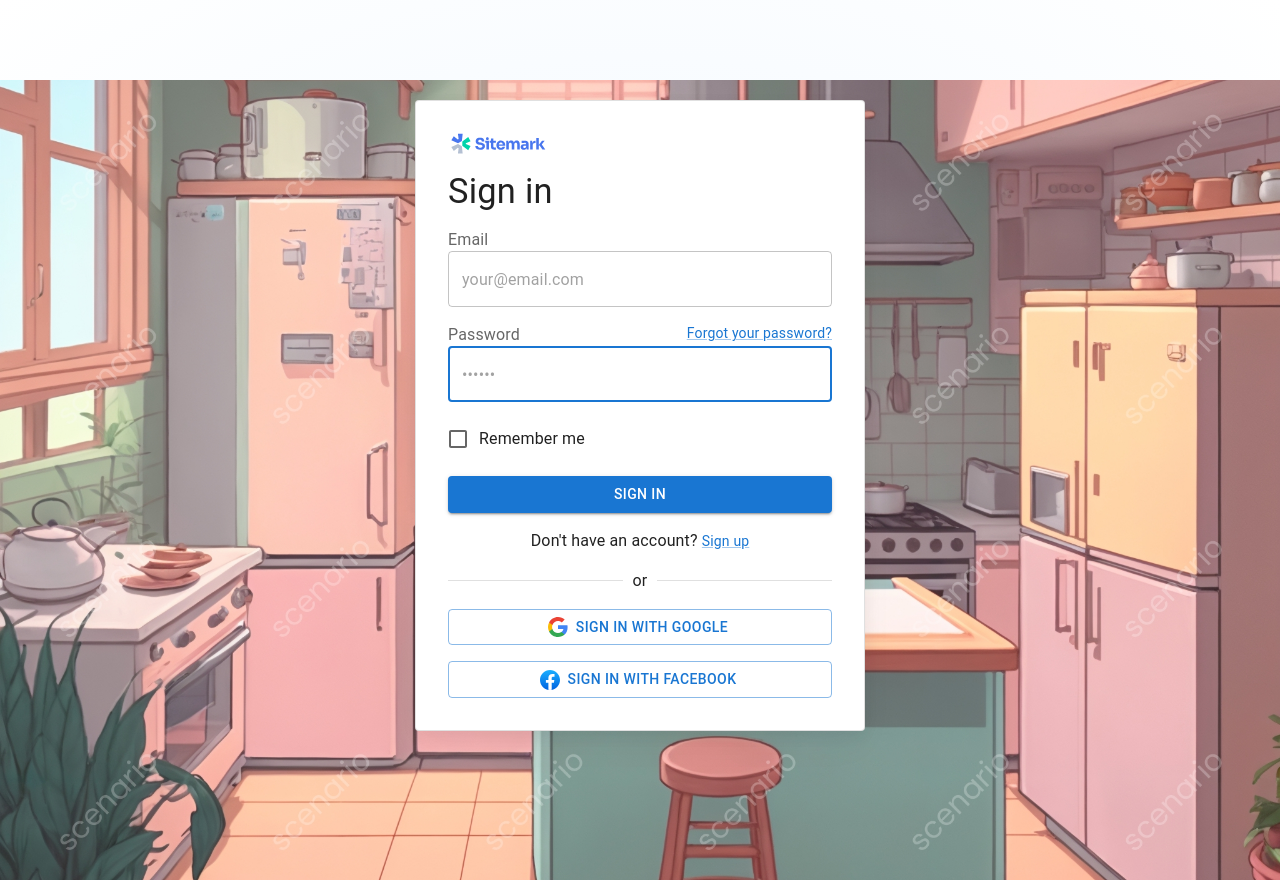
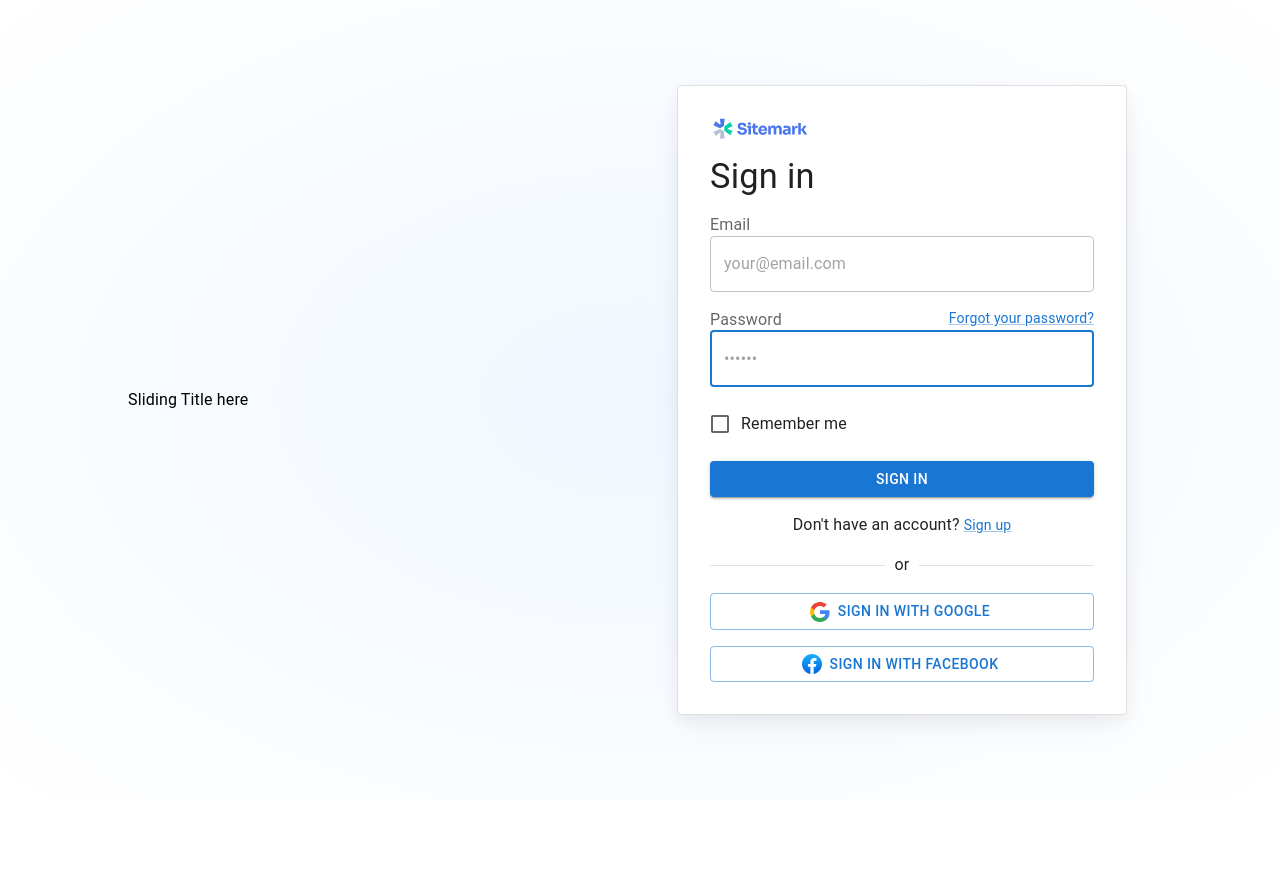
Before and after one commit to 4rcher0116/cooking-companion, a React (Create React App) app: page / in a window 1280 px wide. After the commit the page ends 800 px from the top, so only its background shows below. Built offline with nearby package versions, Linux system fonts and the light colour scheme.

Commit message:
Login Page Rework

```diff
--- a/src/App.css
+++ b/src/App.css
@@ -1,27 +1,35 @@
+/* Ensure .App takes up the full viewport */
 .App {
-  text-align: center;
+  width: 100vw;
+  height: 100vh;
+  display: flex;
+  flex-direction: column;
 }
 
-.App-logo {
-  height: 40vmin;
-  pointer-events: none;
-}
-
-@media (prefers-reduced-motion: no-preference) {
-  .App-logo {
-    animation: App-logo-spin infinite 20s linear;
-  }
-}
-
+/* Styling for the header in your views, if needed */
 .App-header {
+  width: 100%;
+  height: 100%;
   background-color: #282c34;
-  min-height: 100vh;
   display: flex;
   flex-direction: column;
   align-items: center;
   justify-content: center;
   font-size: calc(10px + 2vmin);
   color: white;
+}
+
+/* Example styles for the logo, if used */
+.App-logo {
+  height: 40vmin;
+  pointer-events: none;
+}
+
+/* Optional spinning animation */
+@media (prefers-reduced-motion: no-preference) {
+  .App-logo {
+    animation: App-logo-spin infinite 20s linear;
+  }
 }
 
 .App-link {
--- a/src/App.tsx
+++ b/src/App.tsx
@@ -2,9 +2,11 @@
 import Dashboard from './views/Dashboard';
 import Login from './views/Login';
 import Account from './views/Account';
+import './App.css';
 
 function App() {
   return (
+    <div className="App">
       <Router>
         <Routes>
           <Route path="/" element={<Login />} />
@@ -12,6 +14,7 @@
           <Route path="/userAccount" element={<Account />} />
         </Routes>
       </Router>
+    </div>
   );
 }
 
--- a/src/components/LoginModules/Signin.tsx
+++ b/src/components/LoginModules/Signin.tsx
@@ -36,7 +36,6 @@
 
 const SignInContainer = styled(Stack)(({ theme }) => ({
   padding: 20,
-  marginTop: '10vh',
   '&::before': {
     content: '""',
     display: 'flex',
@@ -51,6 +50,7 @@
         'radial-gradient(at 50% 50%, hsla(210, 100%, 16%, 0.5), hsl(220, 30%, 5%))',
     }),
   },
+  width: 'min(500px, 50vw)'
 }));
 
 export default function SignIn(props: { disableCustomTheme?: boolean }) {
--- a/src/index.css
+++ b/src/index.css
@@ -1,5 +1,24 @@
+/* index.scss */
+
+/* Reset default margin */
+body, html {
+  margin: 0;
+  padding: 0;
+  width: 100%;
+  height: 100%;
+}
+
+/* Ensure #root takes the full viewport size */
+#root {
+  width: 100vw;
+  height: 100vh;
+  display: flex; /* Optional: This makes it easier to center content */
+  justify-content: center; /* Optional: Horizontally center content */
+  align-items: center; /* Optional: Vertically center content */
+}
+
+/* Existing styles */
 body {
-  margin: 0;
   font-family: -apple-system, BlinkMacSystemFont, 'Segoe UI', 'Roboto', 'Oxygen',
     'Ubuntu', 'Cantarell', 'Fira Sans', 'Droid Sans', 'Helvetica Neue',
     sans-serif;
--- a/src/views/Login.tsx
+++ b/src/views/Login.tsx
@@ -5,6 +5,7 @@
 const Login = () => {
   return (
     <div className={styles.mainbackground}>
+      <div className={styles.blackText}>Sliding Title here</div>
       <SignIn />
     </div>
   )
--- a/src/views/styles/_Login.module.css
+++ b/src/views/styles/_Login.module.css
@@ -1,8 +1,15 @@
 .mainbackground {
-    width: 100vw;
-    height: 100vh;
-    background-image: url('../../assets/Images/sampleBG.jpeg');
-    background-size: cover;
-    background-position: center;
-    background-repeat: no-repeat;
+    width: 100%;
+    height: 100%;
+    color:  #FFFAF1;
+
+    display: flex;
+    flex-direction: row;
+    justify-content: space-between;
+    align-items: center;
+    padding: 0 10vw;
+
+    .blackText {
+        color: black;
+    }
 }
```
Also changed, not shown: package.json (+5 -2 lines), src/components/LoginModules/Slidingtitle.tsx (added, +9 -0 lines), src/components/LoginModules/styles/_SlidingTitle.module.css (added), 1 other file (tests, documents, lock files or other folders). Lines whose indentation alone changed are shown as unchanged.
